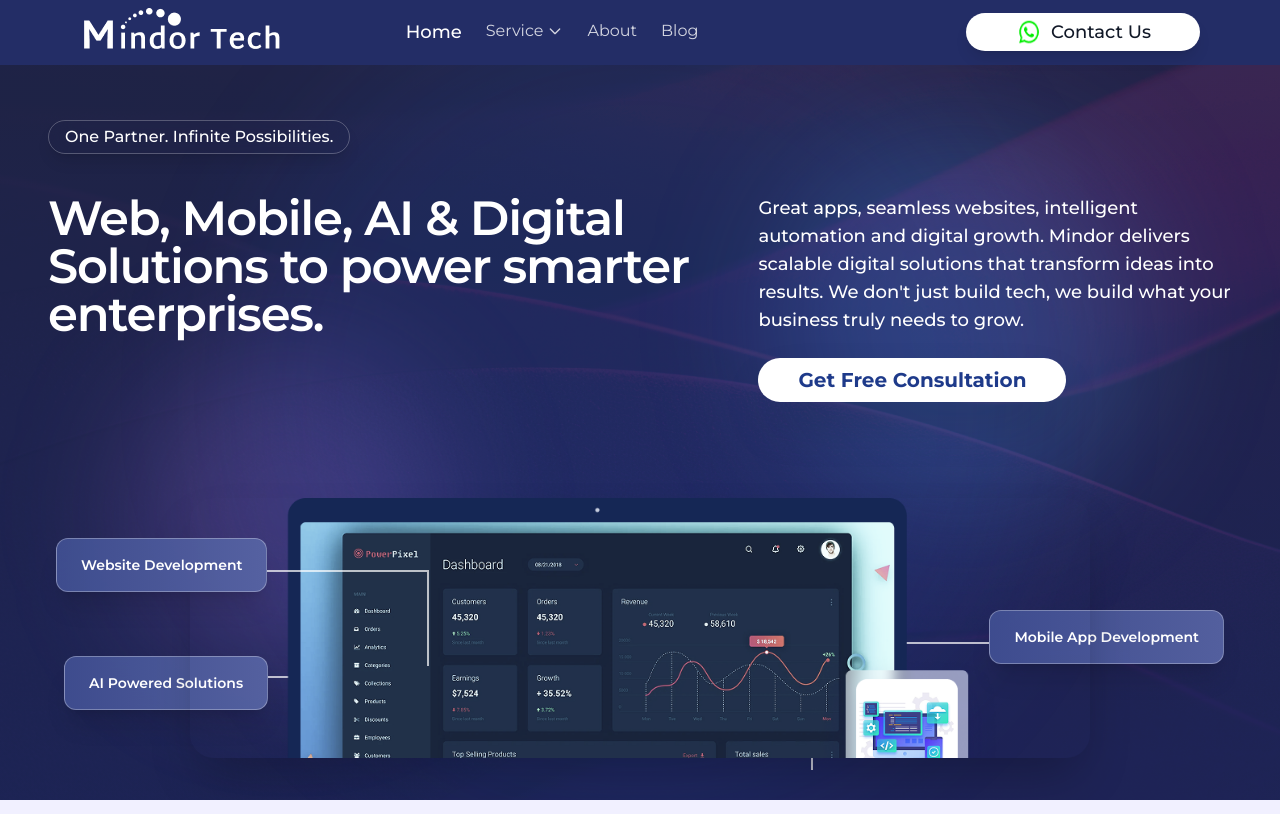
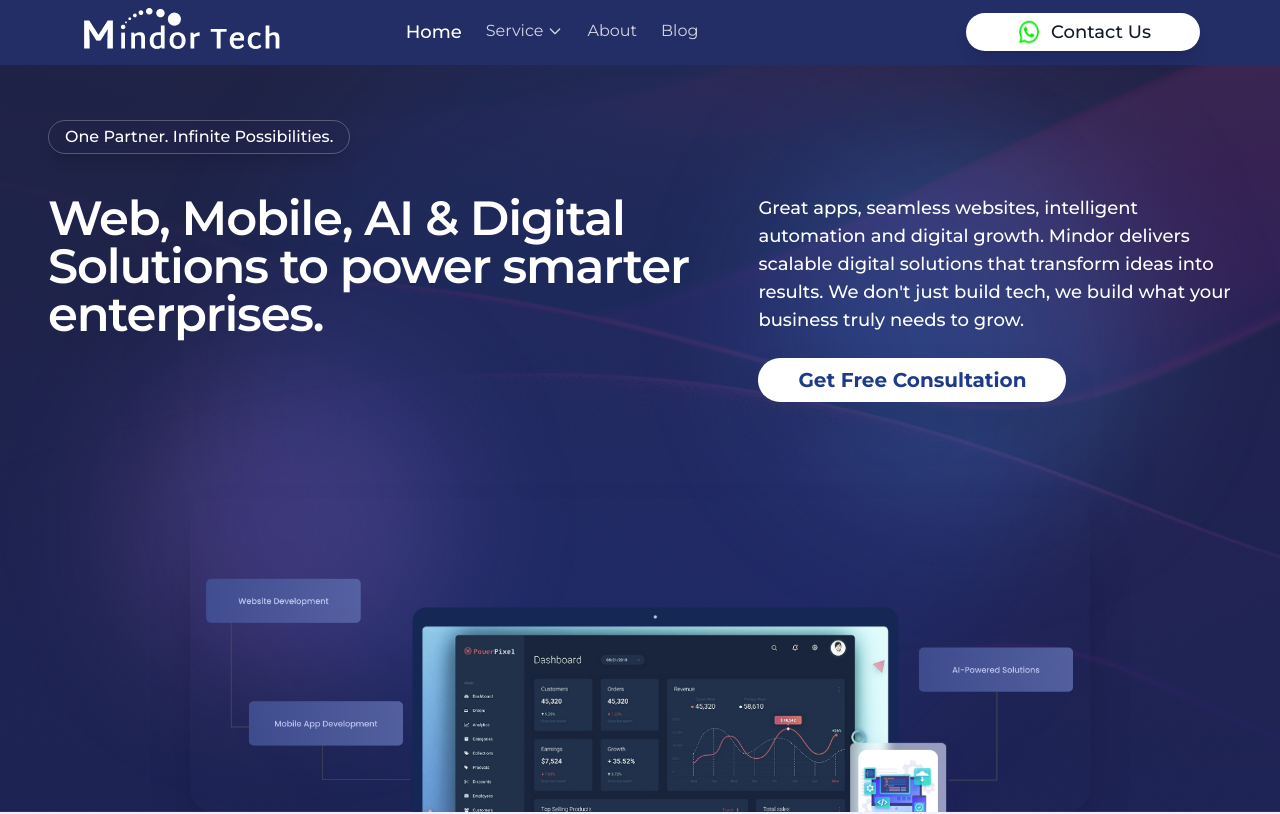
Before and after one commit to rastogi30/Mindor-tech, a Next.js app: page / in a window 1280 px wide. Shown: the top 814 px of the page. Built offline with nearby package versions, Linux system fonts and the light colour scheme.

Commit message:
changed hero image

```diff
--- a/pages/case-study-detail.tsx
+++ b/pages/case-study-detail.tsx
@@ -3,8 +3,8 @@ import { motion } from 'framer-motion';
 import Link from 'next/link';
 import { useRouter } from 'next/router';
 import dynamic from 'next/dynamic';
+import Footer from '@/components/Footer';
 
-const Footer = dynamic(() => import('../src/components/Footer'));
 
 interface CaseStudy {
   id: string;
--- a/pages/landing.tsx
+++ b/pages/landing.tsx
@@ -56,57 +56,9 @@ const MindorTechHomepage: React.FC = () => {
             </div>
           </div>
 
-          <div className="relative flex items-center justify-center">
-            <div className="hidden md:block absolute top-10 left-2 z-30">
-              <div
-                className="backdrop-blur-md border border-white/30 px-4 md:px-6 py-3 md:py-4 rounded-xl shadow-xl"
-                style={{
-                  background:
-                    "linear-gradient(90deg, rgba(65, 80, 147, 0.92) 0%, rgba(88, 101, 165, 0.92) 100%)",
-                }}
-              >
-                <p className="text-white text-xs md:text-sm font-semibold">
-                  Website Development
-                </p>
-              </div>
-              <div className="absolute top-8 left-full w-24 md:w-40 h-0.5 bg-white/70"></div>
-              <div className="absolute top-8 left-[calc(100%+96px)] md:left-[calc(100%+160px)] w-0.5 h-16 md:h-24 bg-white/70"></div>
-            </div>
-
-            <div className="hidden md:block absolute top-28 right-2 z-25">
-              <div
-                className="backdrop-blur-md border border-white/30 px-4 md:px-6 py-3 md:py-4 rounded-xl shadow-xl"
-                style={{
-                  background:
-                    "linear-gradient(90deg, rgba(65, 80, 147, 0.92) 0%, rgba(88, 101, 165, 0.92) 100%)",
-                }}
-              >
-                <p className="text-white text-xs md:text-sm font-semibold">
-                  Mobile App Development
-                </p>
-              </div>
-              <div className="absolute top-8 right-full w-28 md:w-44 h-0.5 bg-white/70"></div>
-              <div className="absolute top-8 right-[calc(100%+112px)] md:right-[calc(100%+176px)] w-0.5 h-20 md:h-32 bg-white/70"></div>
-            </div>
-
-            <div className="hidden md:block absolute bottom-12 left-4 z-25">
-              <div
-                className="backdrop-blur-md border border-white/30 px-4 md:px-6 py-3 md:py-4 rounded-xl shadow-xl"
-                style={{
-                  background:
-                    "linear-gradient(90deg, rgba(65, 80, 147, 0.92) 0%, rgba(88, 101, 165, 0.92) 100%)",
-                }}
-              >
-                <p className="text-white text-xs md:text-sm font-semibold">
-                  AI Powered Solutions
-                </p>
-              </div>
-              <div className="absolute bottom-8 left-full w-28 md:w-36 h-0.5 bg-white/70"></div>
-              <div className="absolute bottom-8 left-[calc(100%+112px)] md:left-[calc(100%+144px)] w-0.5 h-16 md:h-20 bg-white/70"></div>
-            </div>
-
+          <div className="relative hidden md:flex items-center justify-center">
             <img
-              src="/assets/hero.png"
+              src="/assets/hero4.png "
               alt="Dashboard preview"
               className="relative z-20 w-full max-w-[320px] sm:max-w-[500px] md:max-w-[700px] lg:max-w-[900px] h-auto rounded-2xl md:rounded-3xl shadow-2xl"
             />
--- a/src/components/Service.tsx
+++ b/src/components/Service.tsx
@@ -57,80 +57,65 @@ const services: Service[] = [
 export default function ServicesAccordion() {
   return (
    <div className="min-h-screen bg-gray-50">
-  <div className="max-w-7xl mx-auto px-4 sm:px-6 lg:px-8 py-12 sm:py-16">
+      <div className="max-w-7xl mx-auto px-6 py-16">
 
-    {/* Section Heading */}
-    <div className="text-center mb-12 sm:mb-16">
-      <h1 className="text-2xl sm:text-3xl md:text-5xl font-bold mb-4 text-gray-900">
+        <div className="text-center mb-16">
+          <h1 className="text-4xl md:text-5xl font-bold mb-4 text-gray-900">
             What We Build. How You Grow.
           </h1>
         </div>
 
-    {/* Services Grid */}
-    <div className="grid grid-cols-1 md:grid-cols-2 lg:grid-cols-3 gap-6 sm:gap-8">
+        <div className="grid grid-cols-1 md:grid-cols-2 lg:grid-cols-3 gap-8">
           {services.map((service, index) => (
             <div key={service.id} className="group cursor-pointer">
 
-          {/* Compact card (mobile & default) */}
-          <div className="block md:group-hover:hidden">
-            <div className="bg-white rounded-2xl p-6 shadow-sm transition-all duration-300 border border-gray-100 relative overflow-hidden h-56 sm:h-64">
-              <div
-                className="relative h-28 sm:h-32 rounded-xl mb-4 sm:mb-6 flex items-center justify-center"
-                style={{ background: "linear-gradient(180deg, #E6EDF9 0%, #F0F6FF 100%)" }}
-              >
-                <div
-                  className="w-14 h-14 sm:w-16 sm:h-16 rounded-lg flex items-center justify-center shadow-lg"
-                  style={{ background: "#DEE7F7" }}
-                >
+              <div className={`${index === 0 ? 'hidden' : 'block'} group-hover:hidden`}>
+                <div className="bg-white rounded-2xl p-6 shadow-sm transition-all duration-300 border border-gray-100 relative overflow-hidden h-64">
+
+                  <div className="relative h-32 rounded-xl mb-6 flex items-center justify-center" style={{ background: 'linear-gradient(180deg, #E6EDF9 0%, #F0F6FF 100%)' }}>
+
+
+                    <div className="w-16 h-16 rounded-lg flex items-center justify-center shadow-lg" style={{ background: '#DEE7F7' }}>
                       {React.cloneElement(service.icon as React.ReactElement, {
-                    className: "w-5 h-5 sm:w-6 sm:h-6 text-gray-700",
+                        className: "w-6 h-6 text-gray-700"
                       })}
                     </div>
 
                     <div className="absolute inset-0 opacity-10">
-                  <div className="absolute top-6 left-6 w-6 sm:w-8 h-0.5 bg-gray-300 rotate-45"></div>
-                  <div className="absolute bottom-6 right-6 w-4 sm:w-6 h-0.5 bg-gray-300 -rotate-45"></div>
+                      <div className="absolute top-8 left-8 w-8 h-0.5 bg-gray-300 rotate-45"></div>
+                      <div className="absolute bottom-8 right-8 w-6 h-0.5 bg-gray-300 -rotate-45"></div>
                     </div>
                   </div>
 
-              <h3 className="text-base sm:text-lg font-semibold text-gray-900 text-center">
+                  <h3 className="text-lg font-semibold text-gray-900 text-center mb-4">
                     {service.title}
                   </h3>
                 </div>
               </div>
 
-          {/* Expanded card (desktop hover only) */}
-          <div className="hidden md:group-hover:block">
-            <div className="bg-white rounded-2xl shadow-lg transition-all duration-300 border border-gray-100 overflow-hidden h-56 sm:h-64">
+              <div className={`${index === 0 ? 'block' : 'hidden'} group-hover:block`}>
+                <div className="bg-white rounded-2xl shadow-lg transition-all duration-300 border border-gray-100 overflow-hidden h-64">
                   <div className="flex h-full">
-                {/* Left Icon Panel */}
-                <div className="w-28 sm:w-32 h-full flex items-center justify-center p-2">
-                  <div
-                    className="relative h-full w-full rounded-xl flex items-center justify-center"
-                    style={{ background: "linear-gradient(180deg, #E6EDF9 0%, #F0F6FF 100%)" }}
-                  >
-                    <div
-                      className="w-14 h-14 sm:w-16 sm:h-16 rounded-lg flex items-center justify-center shadow-lg"
-                      style={{ background: "#DEE7F7" }}
-                    >
+                    <div className="w-32 h-full flex items-center justify-center p-2">
+                      <div className="relative h-full w-40 rounded-xl flex items-center justify-center " style={{ background: 'linear-gradient(180deg, #E6EDF9 0%, #F0F6FF 100%)' }}>
+                        <div className="w-16 h-16 rounded-lg flex items-center justify-center shadow-lg" style={{ background: '#DEE7F7' }}>
                           {React.cloneElement(service.icon as React.ReactElement, {
-                        className: "w-5 h-5 sm:w-6 sm:h-6 text-gray-700",
+                            className: "w-6 h-6 text-gray-700"
                           })}
                         </div>
 
                         <div className="absolute inset-0 opacity-10">
-                      <div className="absolute top-4 left-4 w-4 sm:w-6 h-0.5 bg-gray-300 rotate-45"></div>
-                      <div className="absolute bottom-4 right-4 w-3 sm:w-4 h-0.5 bg-gray-300 -rotate-45"></div>
+                          <div className="absolute top-4 left-4 w-6 h-0.5 bg-gray-300 rotate-45"></div>
+                          <div className="absolute bottom-4 right-4 w-4 h-0.5 bg-gray-300 -rotate-45"></div>
                         </div>
                       </div>
                     </div>
 
-                {/* Right Text Content */}
                     <div className="flex-1 p-4 flex flex-col justify-center">
-                  <h3 className="text-sm sm:text-base font-semibold text-gray-900 mb-2 sm:mb-3">
+                      <h3 className="text-base font-semibold text-gray-900 mb-3">
                         {service.title}
                       </h3>
-                  <p className="text-gray-600 text-xs sm:text-sm leading-relaxed line-clamp-4">
+                      <p className="text-gray-600 text-xs leading-relaxed">
                         {service.description}
                       </p>
                     </div>
@@ -142,6 +127,5 @@ export default function ServicesAccordion() {
         </div>
       </div>
     </div>
-
   );
 }
```
Also changed, not shown: public/assets/hero3.png (added), public/assets/hero4.png (added). Lines whose indentation alone changed are shown as unchanged.
